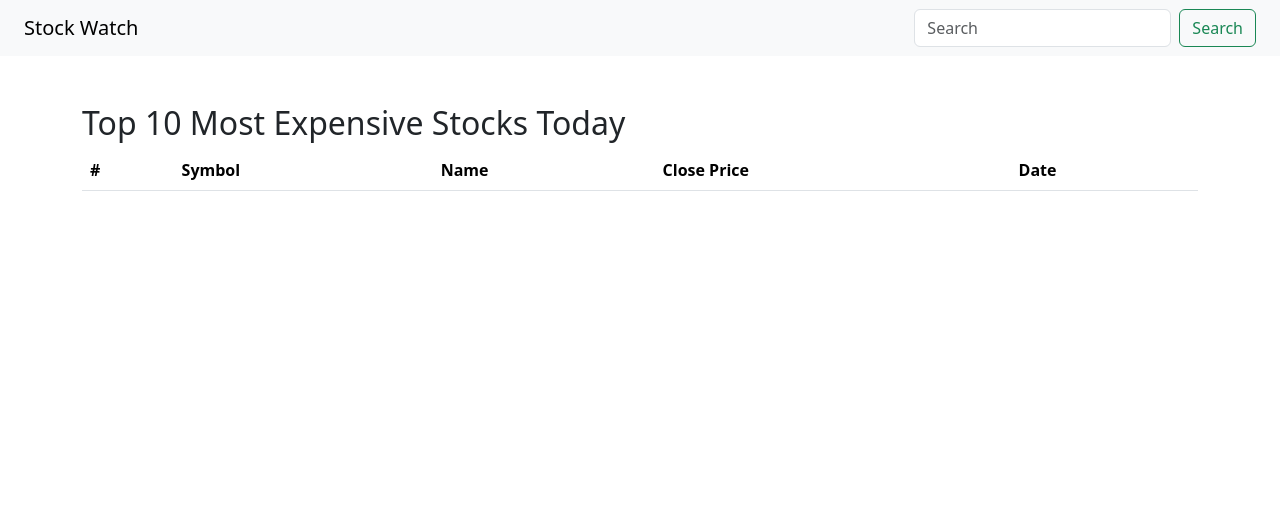
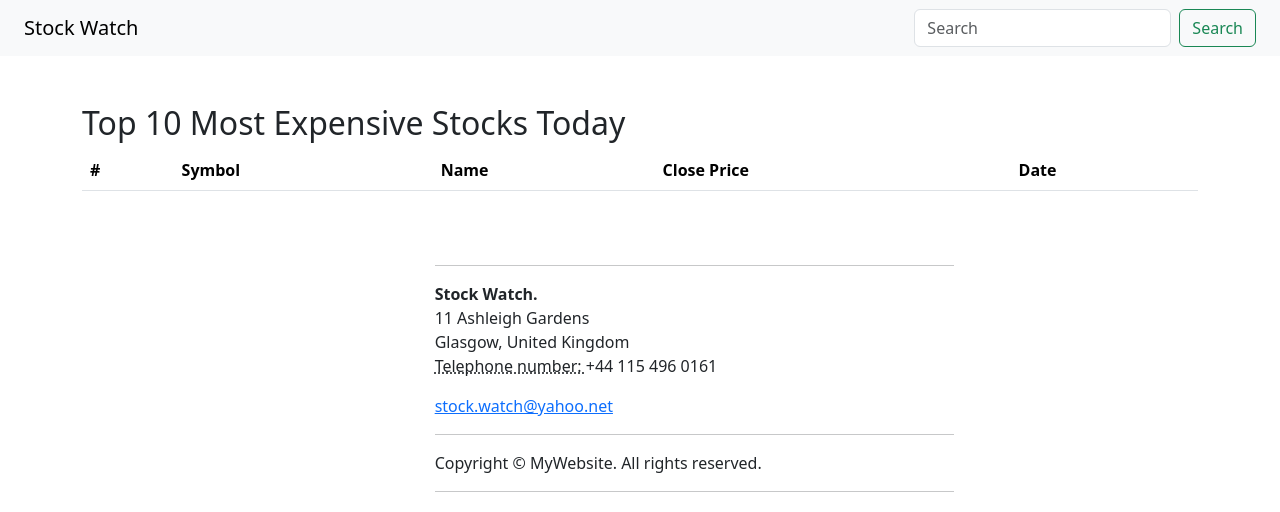
Before and after one commit to rorysneddonuni/2025-summer-hackathon, a plain HTML site: page index.html in a window 1280 px wide. Drawn offline with nearby package versions, Linux system fonts and the light colour scheme; no server answers.

Commit message:
Update index.html
footer

```diff
--- a/index.html
+++ b/index.html
@@ -55,6 +55,27 @@
     </table>
   </div>
 
+  <h3>&nbsp;</h3>
+      <div class="row page-footer" text-align: center>
+        <div class="col-6 col-xl-4">
+          <div class="row text-center">
+          </div>
+        </div>
+        <div class="col-4 col-xl-5">
+				<hr>
+          <address class="footer-text">
+            <strong>Stock Watch.</strong><br>
+            11 Ashleigh Gardens<br>
+            Glasgow, United Kingdom<br>
+            <abbr title="Phone">Telephone number: </abbr>+44 115 496 0161
+          </address>
+          <address>
+            <a href="mailto:#">stock.watch@yahoo.net</a>
+			  	<hr>
+            <p>Copyright © MyWebsite. All rights reserved.</p>
+          </address>
+			<hr>
+        </div>
   <script>
     const searchInput = document.getElementById('searchInput');
     const dropdown = document.getElementById('tickerDropdown');
```
